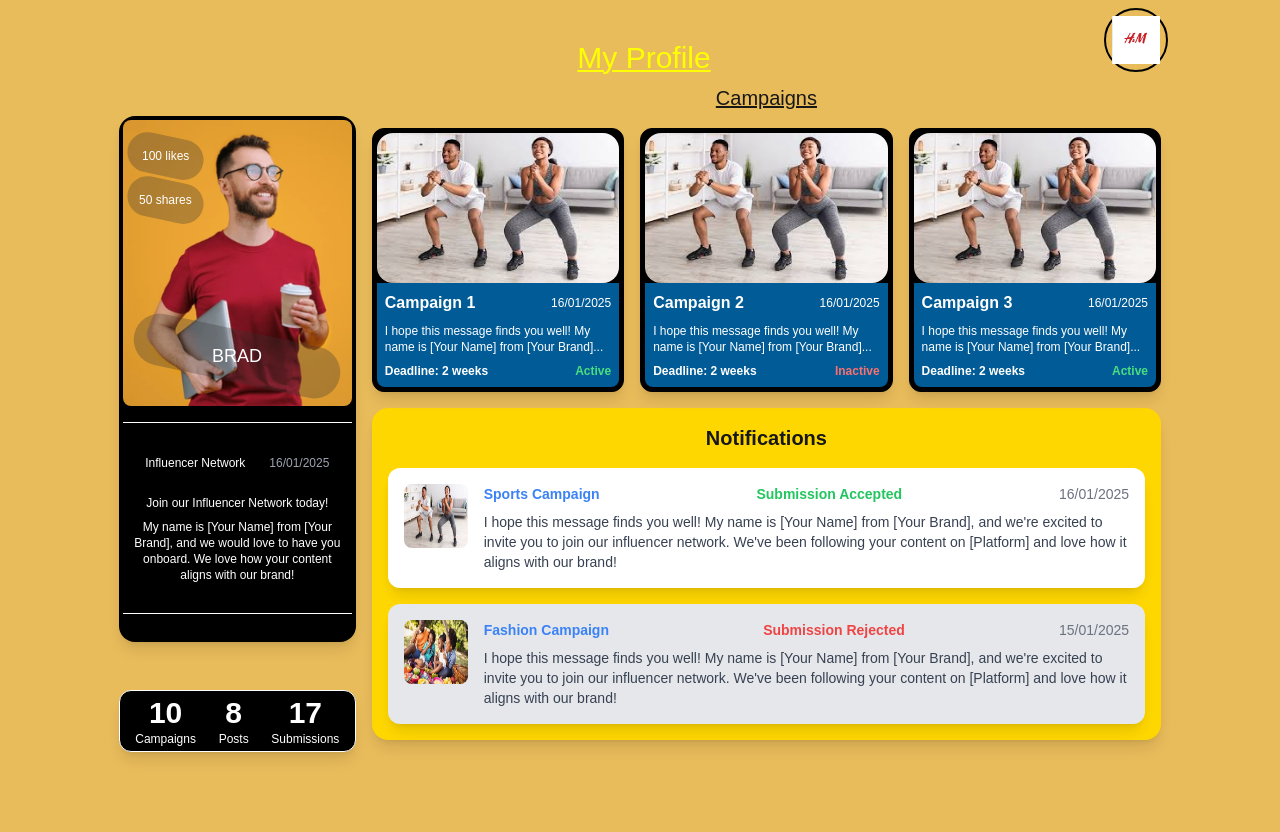
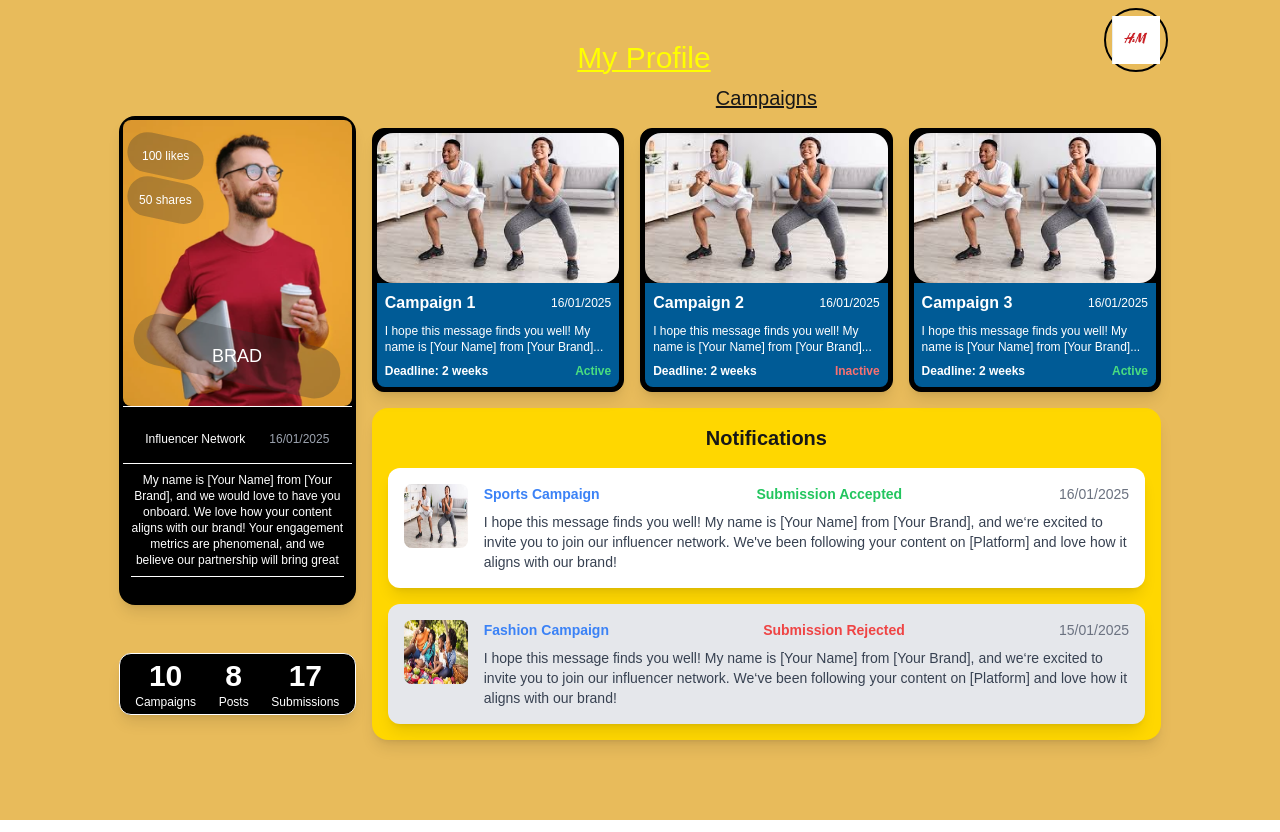
Before and after one commit to andrewindeche/brandinfluencerapp, a Next.js app in the folder frontend/: page /influencer in a window 1280 px wide. Built offline with nearby package versions, Linux system fonts and the light colour scheme; a web font is replaced by a local one.

Commit message:
Add scroller

```diff
--- a/frontend/src/pages/influencer.tsx
+++ b/frontend/src/pages/influencer.tsx
@@ -4,6 +4,7 @@ import UserMenu from '../app/components/UserMenu';
 
 const InfluencerPage: React.FC = () => {
   const [activeCard, setActiveCard] = useState<string | null>(null);
+  const [isHovered, setIsHovered] = useState<boolean>(false);
 
   return (
     <div className="bg-[#E8BB5B] p-12 min-h-screen">
@@ -17,7 +18,11 @@ const InfluencerPage: React.FC = () => {
 
       <div className="flex justify-center items-start mb-8 space-x-4">
         <div className="w-1/5 space-y-12 self-start mt-8">
-          <div className="p-1 bg-black text-white rounded-2xl relative overflow-hidden shadow-lg hover:overflow-y-auto">
+          <div
+            className="p-1 bg-black text-white rounded-2xl relative shadow-lg"
+            onMouseEnter={() => setIsHovered(true)}
+            onMouseLeave={() => setIsHovered(false)}
+          >
             <div className="relative">
               <Image
                 src="/images/image4.png"
@@ -44,21 +49,30 @@ const InfluencerPage: React.FC = () => {
                 </div>
               </div>
             </div>
-            <div className="border-t border-b border-white py-6 px-2 mb-6 mt-4 h-48 overflow-y-auto"> {/* Added scrollbar */}
+
+            <div className="border-t border-b border-white py-4 px-2">
               <div className="flex justify-center text-xs mt-2">
                 <p>Influencer Network</p>
                 <p className="text-gray-400 ml-6">16/01/2025</p>
               </div>
-              <p className="text-center text-xs mt-6 px-18 max-w-full">
-                <span className="block mb-2 mt-6 px-1">
-                  Join our Influencer Network today!
-                </span>
+            </div>
+
+            <div
+              className={`h-24 px-2 mt-2 ${isHovered ? 'overflow-y-auto' : 'overflow-hidden'}`}
+            >
+              <p className="text-center text-xs max-w-full">
                 My name is [Your Name] from [Your Brand], and we would love to
                 have you onboard. We love how your content aligns with our
-                brand!
+                brand! Your engagement metrics are phenomenal, and we believe
+                our partnership will bring great value to both sides.
               </p>
             </div>
+
+            <div className="px-2 pb-4">
+              <hr className="border-t border-white my-2" />
+            </div>
           </div>
+
           <div className="border border-white bg-black text-white rounded-xl shadow-lg w-full max-w-xl mx-auto mt-8 p-1 flex justify-around">
             <div className="text-center">
               <p className="text-3xl font-bold">10</p>
@@ -140,9 +154,9 @@ const InfluencerPage: React.FC = () => {
                   </div>
                   <p className="text-gray-700">
                     I hope this message finds you well! My name is [Your Name]
-                    from [Your Brand], and we're excited to invite you to join
-                    our influencer network. We've been following your content on
-                    [Platform] and love how it aligns with our brand!
+                    from [Your Brand], and we&lsquo;re excited to invite you to
+                    join our influencer network. We&#39;ve been following your
+                    content on [Platform] and love how it aligns with our brand!
                   </p>
                 </div>
               </div>
@@ -165,9 +179,9 @@ const InfluencerPage: React.FC = () => {
                   </div>
                   <p className="text-gray-700">
                     I hope this message finds you well! My name is [Your Name]
-                    from [Your Brand], and we're excited to invite you to join
-                    our influencer network. We've been following your content on
-                    [Platform] and love how it aligns with our brand!
+                    from [Your Brand], and we&lsquo;re excited to invite you to
+                    join our influencer network. We&lsquo;ve been following your
+                    content on [Platform] and love how it aligns with our brand!
                   </p>
                 </div>
               </div>
```
